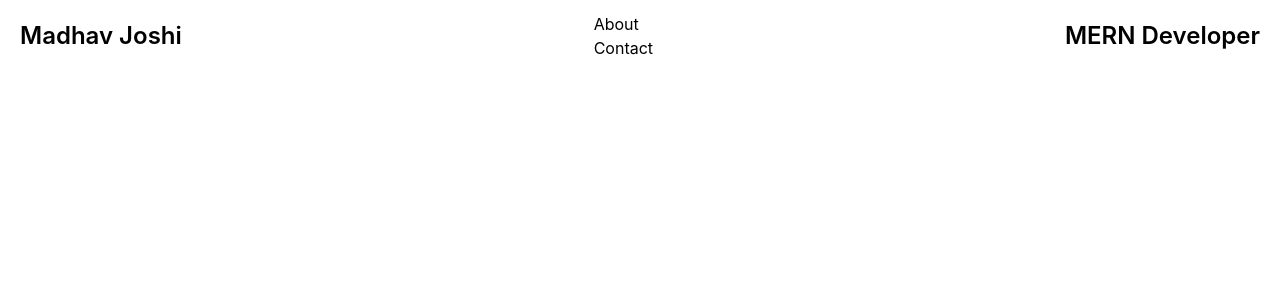
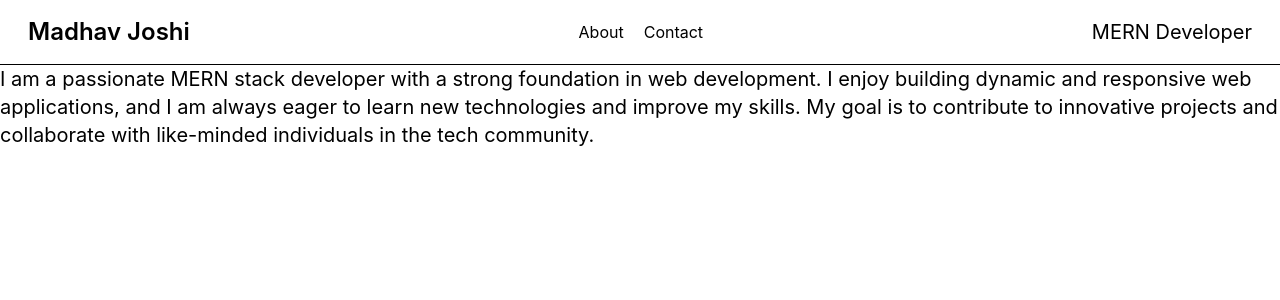
Before and after one commit to madhavexe/madhav110reactjs, a React (Vite) app: page /about in a window 1280 px wide. Shown: the top 300 px of the page. Built offline with nearby package versions, Linux system fonts and the light colour scheme.

Commit message:
6th push

```diff
--- /dev/null
+++ b/src/components/Hero.jsx
@@ -0,0 +1,13 @@
+import React from 'react'
+import {data} from '../data'
+
+const Hero = () => {
+    const {bio} = data
+  return (
+    <>
+<p className='text-xl'>{bio}</p>
+    </>
+  )
+}
+
+export default Hero
--- a/src/components/Navbar.jsx
+++ b/src/components/Navbar.jsx
@@ -4,13 +4,13 @@ import {data} from '../data'
 const Navbar = () => {
     const {name, role} = data
     return (
-        <nav className='flex justify-between items-center px-5 py-3'>
+        <nav className='flex justify-between items-center px-7 py-4 border-b border-b-1'>
             <span className='text-2xl font-semibold'>{name}</span>
-            <ul>
+            <ul className='flex gap-5 items-center'>
                 <li>About</li>
                 <li>Contact</li>
             </ul>
-            <span className='text-2xl font-semibold'>{role}</span>
+            <span className='text-xl '>{role}</span>
         </nav>
     )
 }
--- a/src/pages/About.jsx
+++ b/src/pages/About.jsx
@@ -1,9 +1,13 @@
 import React from 'react'
 import Navbar from '../components/Navbar'
+import Hero from '../components/Hero'
 const About = () => {
   return (
     <>
-    <Navbar />
+      <Navbar />
+      <div >
+    <Hero />
+      </div>
     </>
   )
 }
--- a/src/pages/Home.jsx
+++ b/src/pages/Home.jsx
@@ -1,8 +1,9 @@
 import React from 'react'
 import { data } from '../data'
+import { Link } from 'react-router-dom'
 
 const Home = () => {
-    const {name, role, bio, tags} = data
+    const { name, role, bio, tags } = data
     return (
         <div className='flex flex-col gap-10 items-center justify-center md:h-screen bg-red-100'>
             <h1 className='text-xl md:text-3xl font-semibold'>Welcome to my Portfolio</h1>
@@ -11,7 +12,7 @@ const Home = () => {
                 <p>Hello, I'm <span className='text-xl'>{name}</span>, a <span className='text-xl'>{role}</span>.</p>
                 <p>{bio}</p>
                 <small>Tags : {tags}</small>
-        <button className='btn'>Know More</button>
+                <Link to='/about'><button className='btn'>Know More</button></Link>
             </div>
         </div>
     )
```
Lines whose indentation alone changed are shown as unchanged.
